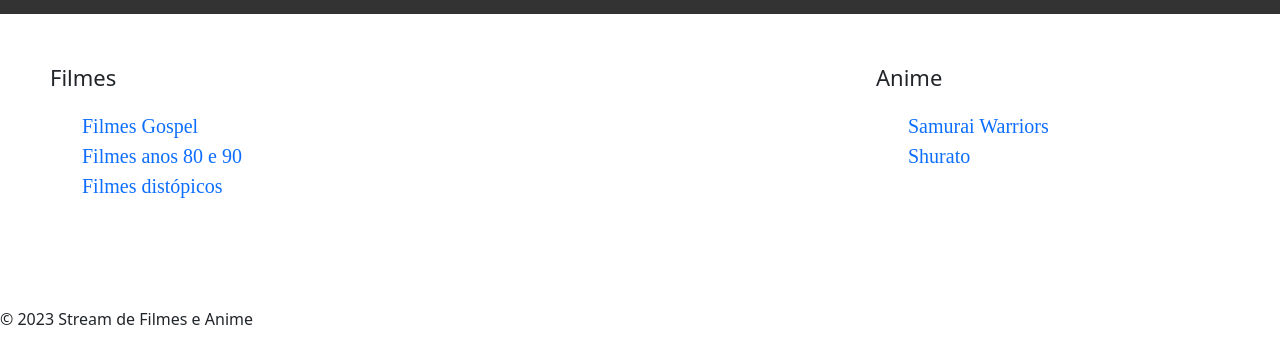
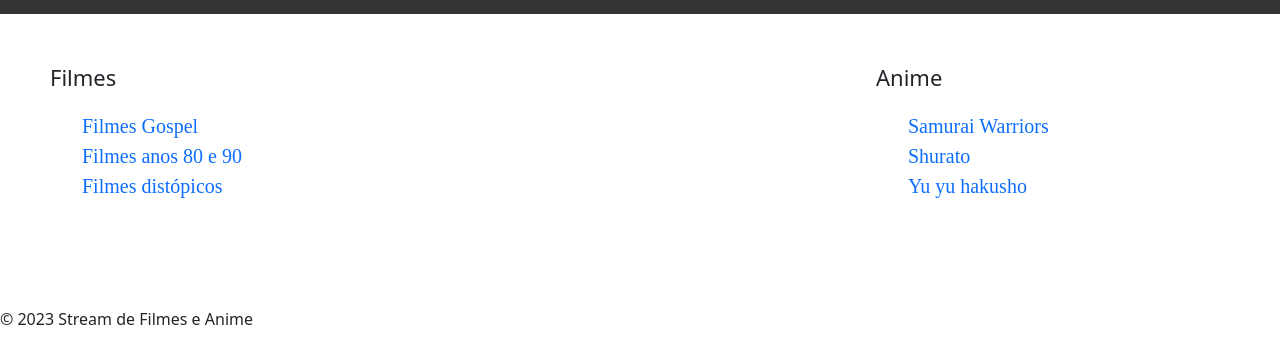
Before and after one commit to williamrx777/Streams, a plain HTML site: page index.html in a window 1280 px wide. Shown: the part 92-456 px from the top of the page. Drawn offline with nearby package versions, Linux system fonts and the light colour scheme.

Commit message:
adicionar yuyu hakusho

```diff
--- a/index.html
+++ b/index.html
@@ -42,6 +42,7 @@
                     <ul class="anime">
                         <li ><a class="anime" href="https://samurai-warriors.williamrx777.repl.co/0">Samurai Warriors</a></li>
                         <li ><a class="anime" href="https://shurato.williamrx777.repl.co/0">Shurato</a></li>
+                        <li><a class="anime" href="https://yuyuhakusho.williamrx777.repl.co/0">Yu yu hakusho</a></li>
                     </ul>
                 </nav>
             </div>
```
